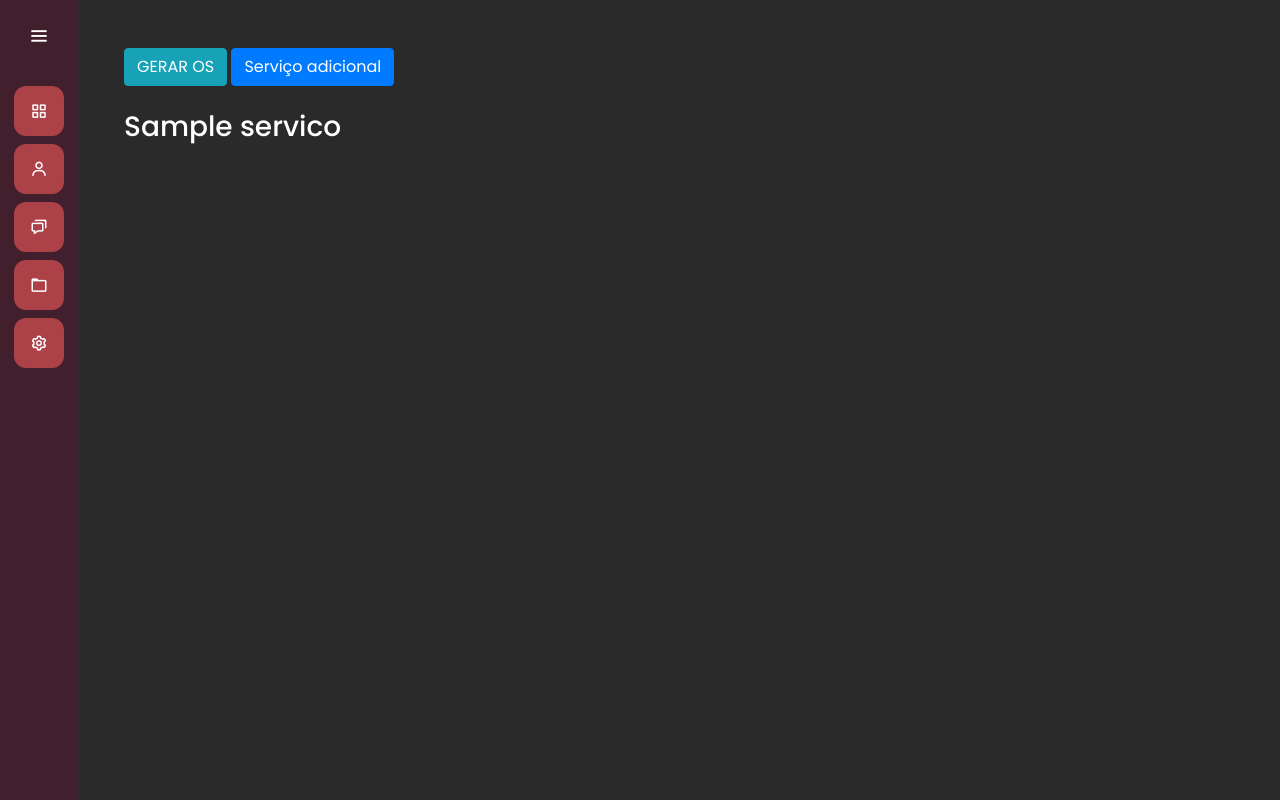
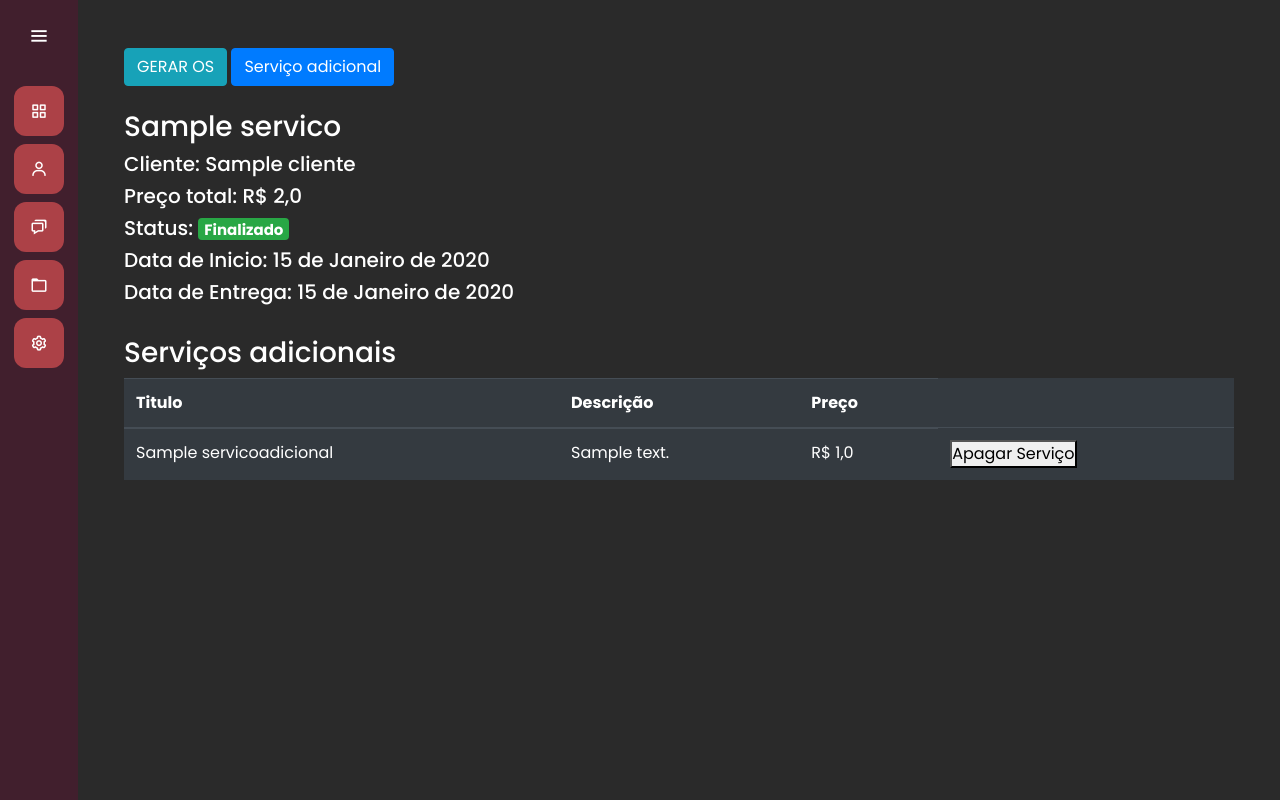
Before and after one commit to dnsouzadev/mecajato, a Django app: a page that uses servicos/templates/servico.html in a window 1280 px wide. Run offline with Django 5.2, Linux system fonts and the light colour scheme; tables that the repository leaves empty hold one stand-in row (values such as "Sample post").

Commit message:
permitindo apagar os servicos adicionais

```diff
--- a/servicos/models.py
+++ b/servicos/models.py
@@ -12,6 +12,14 @@ class CategoriaManutencao(models.Model):
     def __str__(self):
         return self.titulo
 
+class ServicoAdicional(models.Model):
+    titulo = models.CharField(max_length=50)
+    descricao = models.TextField()
+    preco = models.FloatField()
+
+    def __str__(self) -> str:
+        return self.titulo
+
 
 class Servico(models.Model):
     titulo = models.CharField(max_length=30)
@@ -22,6 +30,7 @@ class Servico(models.Model):
     finalizado = models.BooleanField(default=False)
     protocolo = models.CharField(max_length=52, null=True, blank=True)
     identificador = models.CharField(max_length=24, null=True, blank=True)
+    servicos_adicionais = models.ManyToManyField(ServicoAdicional)
 
     def __str__(self):
         return self.titulo
@@ -37,4 +46,6 @@ class Servico(models.Model):
         total = float(0)
         for categoria in self.categoria_manutencao.all():
             total += float(categoria.preco)
+        for servico_adicional in self.servicos_adicionais.all():
+            total += float(servico_adicional.preco)
         return total
--- a/servicos/templates/servico.html
+++ b/servicos/templates/servico.html
@@ -18,6 +18,34 @@
         <br>
         <br>
         <h3>{{servico.titulo}}<h3>
+        <h5>Cliente: {{servico.cliente}}</h5>
+        <h5>Preço total: R$ {{servico.preco_total}}</h5>
+        <h5>Status: {% if servico.finalizado %}<span class="badge badge-success">Finalizado</span>{% else %}<span class="badge badge-warning">Em andamento</span>{% endif %}</h5>
+        <h5>Data de Inicio: {{ servico.data_inicio }}</h5>
+        <h5>Data de Entrega: {{ servico.data_entrega }}</h5>
+        <br>
+        <h3>Serviços adicionais</h3>
+        <table class="table table-dark">
+            <thead>
+              <tr>
+                <th scope="col">Titulo</th>
+                <th scope="col">Descrição</th>
+                <th scope="col">Preço</th>
+              </tr>
+            </thead>
+            <tbody>
+                {% for servico_adicional in servicos_adicionais %}
+                    <input type="hidden" name="id_servico_adicional" id="id_servico_adicional" value="{{ servico_adicional.id }}">
+                    <tr>
+                        <td>{{ servico_adicional.titulo }}</td>
+                        <td>{{ servico_adicional.descricao }}</td>
+                        <td>R$ {{ servico_adicional.preco }}</td>
+                        <td><button onclick="apagarServicoAdicional({{ servico_adicional.id }})">Apagar Serviço</button></td>
+                    </tr>
+                {% endfor %}
+            </tbody>
+          </table>
+
 
     </div>
 
@@ -37,7 +65,7 @@
                 </button>
             </div>
             <div class="modal-body">
-                <form action="" method="POST">{% csrf_token %}
+                <form action="{% url 'servico_adicional' %}" method="POST">{% csrf_token %}
                     <input type="hidden" name="identificador_servico" value={{servico.identificador}}>
 
                     <label>Digite o título:</label>
@@ -56,5 +84,6 @@
             </div>
         </div>
     </div>
+    <script src="{% static 'servicos/js/servico.js' %}"></script>
 
 {% endblock %}
--- a/servicos/urls.py
+++ b/servicos/urls.py
@@ -6,4 +6,6 @@ urlpatterns = [
     path('listar_servico/', views.listar_servico, name='listar_servico'), # type: ignore
     path('servico/<str:identificador>', views.servico, name='servico'),
     path('gerar_os/<str:identificador>', views.gerar_os, name='gerar_os'),
+    path('servico_adicional/', views.servico_adicional, name="servico_adicional"),
+    path('apagar_servico_adicional/<int:id>/', views.apagar_servico_adicional, name="apagar_servico_adicional")
 ]
--- a/servicos/views.py
+++ b/servicos/views.py
@@ -1,8 +1,10 @@
 from io import BytesIO
-from django.http import FileResponse, HttpResponseRedirect, JsonResponse
+import re
+from django.http import FileResponse, HttpResponse, HttpResponseRedirect, JsonResponse
 from django.shortcuts import get_object_or_404, render
+from django.urls import reverse
 from fpdf import FPDF
-from servicos.models import Servico
+from servicos.models import Servico, ServicoAdicional
 from .forms import FormServico
 
 # Create your views here.
@@ -28,16 +30,8 @@ def listar_servico(request):
 
 
 def servico(request, identificador):
-    if request.method == 'GET':
-        servico = get_object_or_404(Servico, identificador=identificador)
-        return render(request, "servico.html", {"servico": servico})
-    elif request.method == 'POST':
-        servico = Servico.objects.get(identificador=identificador)
-        servico.finalizado = True
-        servico.save()
-        return HttpResponseRedirect("servico/listar_servico/")
-    else:
-        return render(request, "servico.html", {"servico": Servico.objects.get(identificador=identificador)})
+    servico = get_object_or_404(Servico, identificador=identificador)
+    return render(request, 'servico.html', {'servico': servico, 'servicos_adicionais': ServicoAdicional.objects.all()})
 
 
 def gerar_os(request, identificador):
@@ -71,3 +65,30 @@ def gerar_os(request, identificador):
     pdf_bytes = BytesIO(pdf_content)
 
     return FileResponse(pdf_bytes, as_attachment=True, filename=f"os-{servico.protocolo}.pdf")
+
+def servico_adicional(request):
+    identificador_servico = request.POST.get('identificador_servico')
+    titulo = request.POST.get('titulo')
+    descricao = request.POST.get('descricao')
+    preco = request.POST.get('preco')
+
+    servico_adicional = ServicoAdicional(titulo=titulo,
+                                        descricao=descricao,
+                                        preco=preco)
+
+    servico_adicional.save()
+
+    servico = Servico.objects.get(identificador=identificador_servico)
+    servico.servicos_adicionais.add(servico_adicional)
+    servico.save()
+
+    return HttpResponseRedirect(reverse('servico', args=[identificador_servico]))
+
+
+def apagar_servico_adicional(request, id):
+    try:
+        s = ServicoAdicional.objects.get(id=id)
+        s.delete()
+        return JsonResponse({'status': 'success', 'message': 'Serviço adicional apagado com sucesso.'})
+    except ServicoAdicional.DoesNotExist:
+        return JsonResponse({'status': 'error', 'message': 'Serviço adicional não encontrado.'}, status=404)
--- /dev/null
+++ b/templates/static/servicos/js/servico.js
@@ -0,0 +1,10 @@
+function apagarServicoAdicional(id) {
+
+    fetch('/servicos/apagar_servico_adicional/' + id, {
+        method: 'GET'
+    }).then(function (result) {
+        return result.json()
+    }).then(function (data) {
+        location.reload()
+    })
+}
```
Also changed, not shown: servicos/migrations/0004_servicoadicional_servico_servicos_adicionais.py (added).
